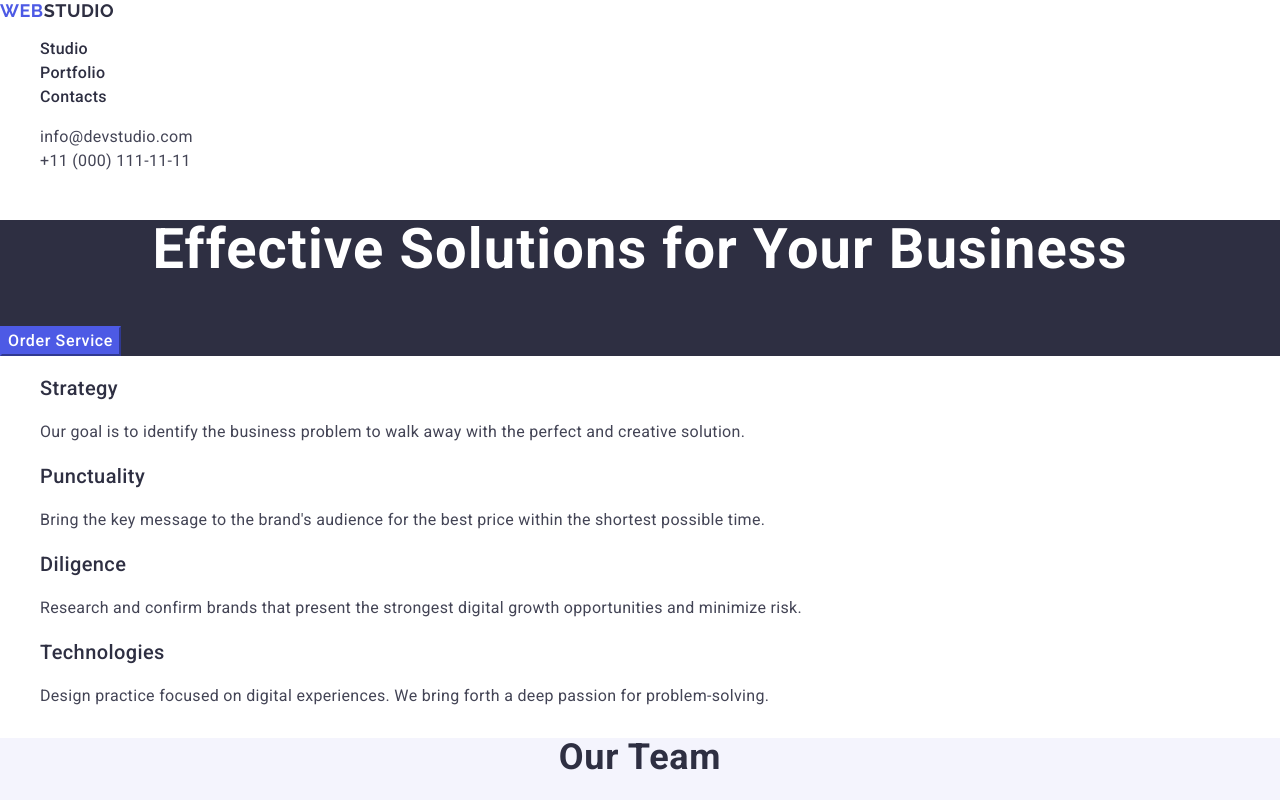
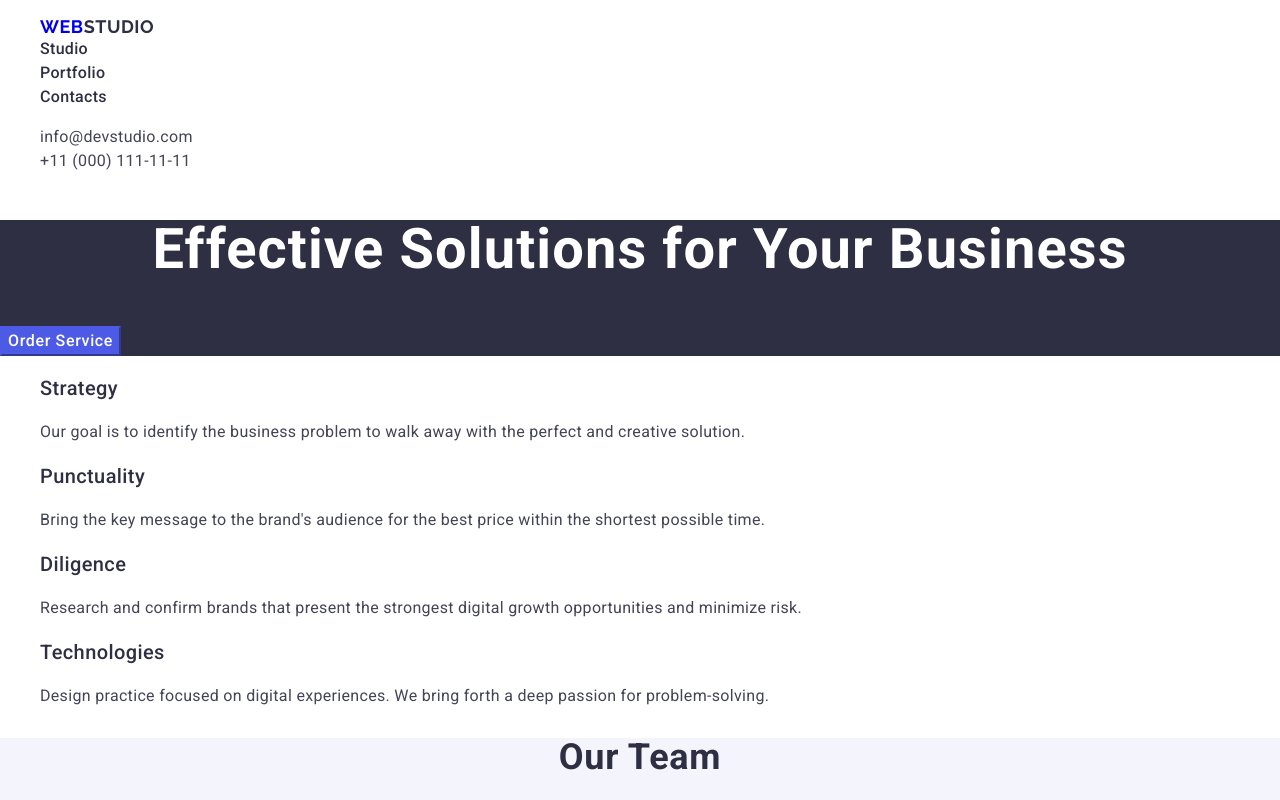
Before and after one commit to StepanovaOk/goit-markup-hw-02, a plain HTML site: page index.html in a window 1280 px wide. Shown: the top 800 px of the page. Drawn offline with nearby package versions, Linux system fonts and the light colour scheme.

Commit message:
SaturdayFour

```diff
--- a/index.html
+++ b/index.html
@@ -19,10 +19,12 @@
   <body>
     <header>
       <nav>
-        <a href="./index.html" class="header-logo"
-          >Web<span class="logo">Studio</span></a
-        >
         <ul>
+          <li>
+            <logo class="header-logo">
+              <a href="./index.html">Web<span class="logo">Studio</span></a>
+            </logo>
+          </li>
           <li>
             <a class="nav-list" href="">Studio</a>
           </li>
```
